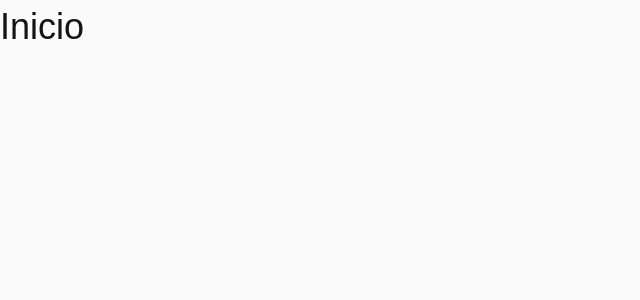
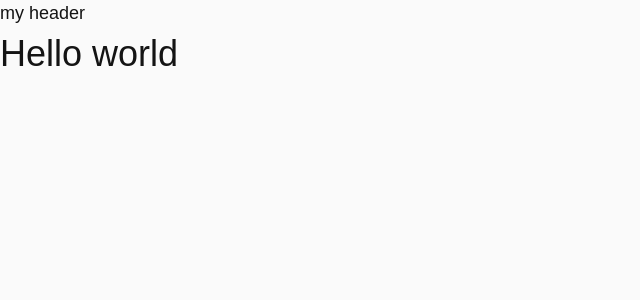
Before and after one commit to sergiiop/PensionateApp, a React (Vite) app: page / in a window 1280 px wide. Shown: the top 300 px of the page, without its empty margins (0-640 px from the left). Built offline with nearby package versions, Linux system fonts and the light colour scheme.

Commit message:
agregando layout y vista de inicio

```diff
--- a/src/index.css
+++ b/src/index.css
@@ -23,7 +23,6 @@
     --fs-700: 2.5rem;
     --fs-600: 1.5rem;
     --fs-500: 1.25rem;
-
     --fs-400: 1rem;
   }
 }
@@ -35,7 +34,6 @@
     --fs-700: 3.5rem;
     --fs-600: 2rem;
     --fs-500: 1.75rem;
-
     --fs-400: 1.125rem;
   }
 }
--- a/src/routes/Routes/index.jsx
+++ b/src/routes/Routes/index.jsx
@@ -1,10 +1,13 @@
 import { BrowserRouter, Route, Routes as Switch } from 'react-router-dom'
+import { useViews } from '../../views'
 
 const Routes = () => {
+  const { useScreens } = useViews()
+  const { Inicio } = useScreens()
   return (
     <BrowserRouter>
       <Switch>
-        <Route path='/' element={<h1>Inicio</h1>} />
+        <Route path='/' element={<Inicio />} />
         <Route path='*' element={<h1>Not Found</h1>} />
       </Switch>
     </BrowserRouter>
--- a/src/views/index.js
+++ b/src/views/index.js
@@ -0,0 +1,11 @@
+import { useScreens } from './screens'
+import { useLayouts } from './layouts'
+
+const useViews = () => {
+  return {
+    useScreens,
+    useLayouts
+  }
+}
+
+export { useViews }
--- /dev/null
+++ b/src/views/layouts/PublicLayout/PublicLayout.jsx
@@ -0,0 +1,10 @@
+const PublicLayout = ({ children }) => {
+  return (
+    <>
+      <header>my header</header>
+      {children}
+    </>
+  )
+}
+
+export default PublicLayout
--- /dev/null
+++ b/src/views/layouts/PublicLayout/index.js
@@ -0,0 +1 @@
+export { default } from './PublicLayout'
--- a/src/views/layouts/index.js
+++ b/src/views/layouts/index.js
@@ -0,0 +1,9 @@
+import PublicLayout from './PublicLayout'
+
+const useLayouts = () => {
+  return {
+    PublicLayout
+  }
+}
+
+export { useLayouts }
--- /dev/null
+++ b/src/views/screens/Inicio/Inicio.jsx
@@ -0,0 +1,13 @@
+import { useLayouts } from '../../layouts'
+
+const Inicio = () => {
+  const { PublicLayout } = useLayouts()
+
+  return (
+    <PublicLayout>
+      <h1>Hello world</h1>
+    </PublicLayout>
+  )
+}
+
+export default Inicio
--- /dev/null
+++ b/src/views/screens/Inicio/index.js
@@ -0,0 +1 @@
+export { default } from './Inicio'
--- a/src/views/screens/index.js
+++ b/src/views/screens/index.js
@@ -0,0 +1,9 @@
+import Inicio from './Inicio'
+
+const useScreens = () => {
+  return {
+    Inicio
+  }
+}
+
+export { useScreens }
```
